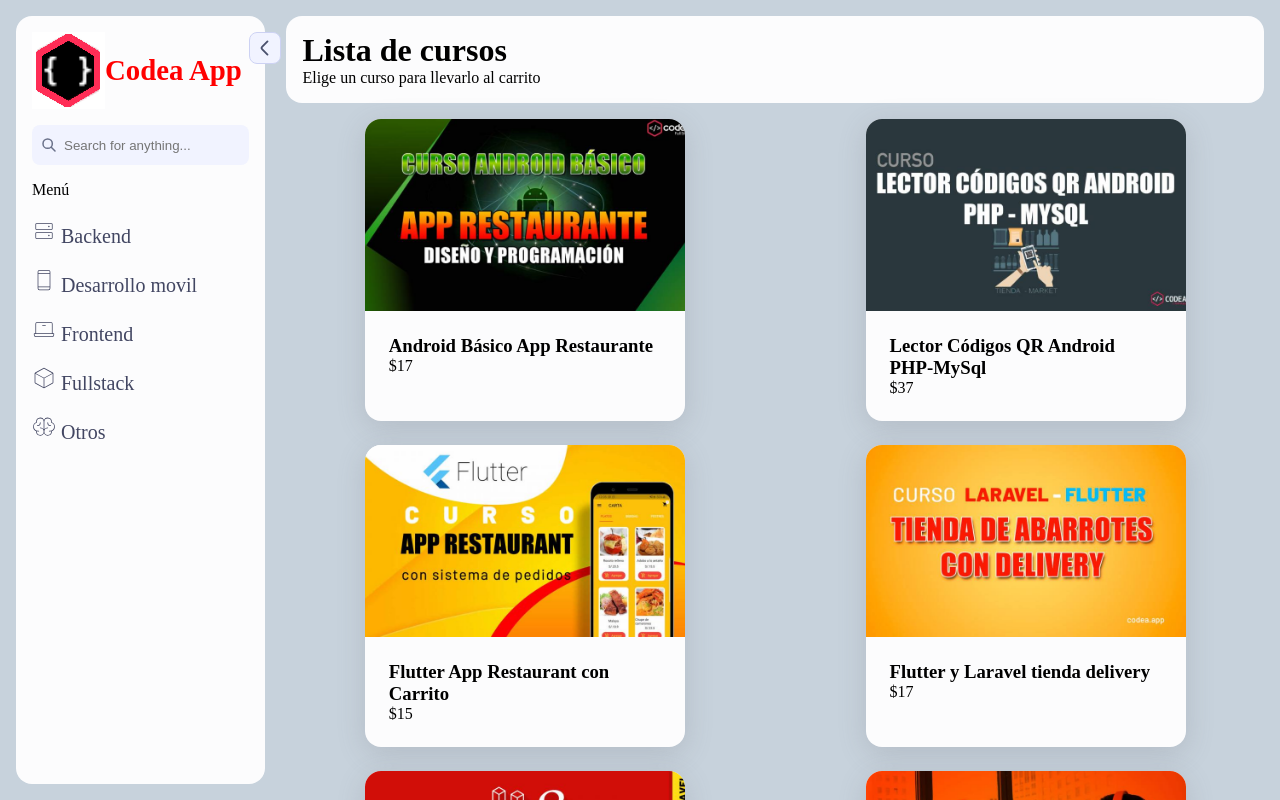
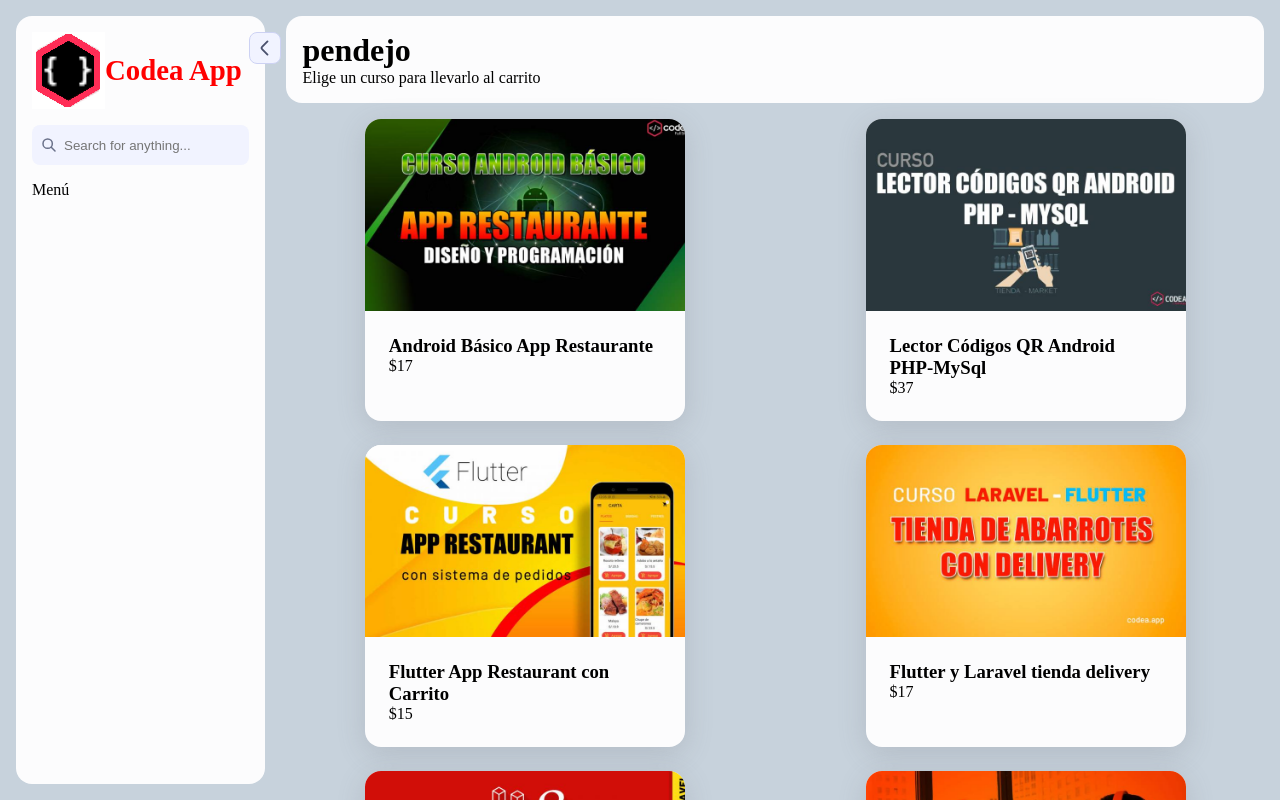
Before and after one commit to R0DRIG0dev/-react-carrito-de-compras, a React (Vite) app: page / in a window 1280 px wide. Shown: the top 800 px of the page. Built offline with nearby package versions, Linux system fonts and the light colour scheme.

Commit message:
punto de quiebre, apartir de aqui pruebas sigue al curso laravel, pero contexto planteara un funcionamiento diferente

```diff
--- a/src/componentes/BarraLateral.jsx
+++ b/src/componentes/BarraLateral.jsx
@@ -1,7 +1,8 @@
+// import useTienda from "../hooks/useTienda";
 import "./estilos/BarraLateral.css";
 
-function BarraLateral({efecto_colapsar}) {
-
+function BarraLateral(props) {
+  // const { listaAreas, manejadorClickArea } = useTienda();
   return (
     <nav className="sidebar">
       <div className="sidebar-top-wrapper">
@@ -9,7 +10,7 @@ function BarraLateral({efecto_colapsar}) {
           <img src="../public/logo.PNG" alt="logo" className="logo-small"/>
           <span className="hide"> Codea App </span>
         </a>
-        <div className="expand-btn" onClick={ efecto_colapsar }>
+        <div className="expand-btn" onClick={ props.efecto_colapsar }>
           <svg width="16" height="16" viewBox="0 0 16 16" fill="none" xmlns="http://www.w3.org/2000/svg">
           <path d="M6.00979 2.72L10.3565 7.06667C10.8698 7.58 10.8698 8.42 10.3565 8.93333L6.00979 13.28"
               stroke="#4A516D" strokeWidth="1.5" strokeMiterlimit="10" strokeLinecap="round" strokeLinejoin="round" />
@@ -27,47 +28,16 @@ function BarraLateral({efecto_colapsar}) {
 
       <div className="sidebar-links">
         <h2>Menú</h2>
-
-        <ul>
-          <li>
-            <a href="#">
-              <img src="../public/backend.svg" alt="logo"/>
-              <span className="hide"> Backend </span>
-            </a>
-          </li>
-        </ul>
-        <ul>
-          <li>
-            <a href="#">
-              <img src="../public/desarrollo_movil.svg" alt="logo"/>
-              <span className="hide"> Desarrollo movil </span>
-            </a>
-          </li>
-        </ul>
-        <ul>
-          <li>
-            <a href="#">
-              <img src="../public/frontend.svg" alt="logo"/>
-              <span className="hide"> Frontend </span>
-            </a>
-          </li>
-        </ul>
-        <ul>
-          <li>
-            <a href="#">
-              <img src="../public/fullstack.svg" alt="logo"/>
-              <span className="hide"> Fullstack </span>
-            </a>
-          </li>
-        </ul>
-        <ul>
-          <li>
-            <a href="#">
-              <img src="../public/otros.svg" alt="logo"/>
-              <span className="hide"> Otros </span>
-            </a>
-          </li>
-        </ul>
+          {/* <ul>
+            {listaAreas.map( area => (
+              <li key={area.icono}>
+                <a href="#" onClick={manejadorClickArea}>
+                  <img src={`../public/${area.icono}.svg`} alt="logo"/>
+                  <span className="hide"> {area.nombre} </span>
+                </a>
+              </li>
+            ))}
+          </ul> */}
       </div>
 
     </nav>
--- a/src/componentes/cabecera.jsx
+++ b/src/componentes/cabecera.jsx
@@ -1,9 +1,15 @@
+// import useTienda from "../hooks/useTienda";
+import {contextoTienda} from "../hooks/useTienda";//
+import { useContext } from "react"; //
 import "./estilos/Cabecera.css";
 
 export default function Cabecera (){
+  // const {areaSeleccionada} = useTienda();
+  const algoo = useContext(contextoTienda);//
   return (
     <header className="cabecera">
-      <h1> Lista de cursos </h1>
+      {/* <h1> {areaSeleccionada.nombre} </h1> */}
+      <h1> {algoo.name} </h1>{/* */}
       <p> Elige un curso para llevarlo al carrito </p>
     </header>
   )
--- a/src/componentes/estilos/BarraLateral.css
+++ b/src/componentes/estilos/BarraLateral.css
@@ -111,3 +111,13 @@ body.collapsed .hide {
 body.collapsed .logo-small {
   max-width: 3rem;
 }
+
+@media (max-width: 550px) {
+  .sidebar{ max-width: 50%; }
+  body.collapsed .sidebar { max-width: 20%; }
+}
+
+@media (min-width: 551px) and (max-width: 1250px) {
+  .sidebar{ max-width: 55%; }
+  body.collapsed .sidebar { max-width: 11.1%; }
+}
--- /dev/null
+++ b/src/contexto/ProveedorTienda.jsx
@@ -0,0 +1,20 @@
+import { createContext, useState } from "react";
+import { areas } from "../datos";
+
+const ContextoTienda = createContext();
+
+function ProveedorTienda ({children}){
+    const [ listaAreas, setListaCursos ] = useState(areas);
+    const [ areaSeleccionada, setAreaseleccionada ] = useState(areas[0]);
+    const manejadorClickArea = () => { console.log('hola') }
+    return (
+        <ContextoTienda.Provider
+            value={{ listaAreas,areaSeleccionada,manejadorClickArea }}
+        >
+            {children}
+        </ContextoTienda.Provider>
+    )
+}
+
+export {ProveedorTienda}
+export default ContextoTienda;
--- /dev/null
+++ b/src/hooks/useTienda.js
@@ -0,0 +1,17 @@
+// import { useContext } from "react";
+// import ContextoTienda from "../contexto/ProveedorTienda";
+
+// const useTienda = () => {
+//     return useContext(ContextoTienda);
+// }
+// // function useTienda(){
+// //     return useContext(ContextoTienda);
+// // }
+
+// export default useTienda;
+
+// ___________________________________________________
+
+import { createContext } from "react";
+
+export const contextoTienda = createContext(null);
--- a/src/main.jsx
+++ b/src/main.jsx
@@ -4,6 +4,10 @@ import './index.css'
 import { RouterProvider, createBrowserRouter } from 'react-router-dom'
 import Home from './paginas/Home'
 import Inicio from './vistas/Inicio'
+// import { ProveedorTienda } from './contexto/ProveedorTienda'
+import {contextoTienda} from "./hooks/useTienda";//
+
+const algo = { id:'12', name: "pendejo"}//
 
 const enrutador = createBrowserRouter([
   {
@@ -17,6 +21,10 @@ const enrutador = createBrowserRouter([
 
 ReactDOM.createRoot(document.getElementById('root')).render(
   <Reactcodea.StrictMode>
-    <RouterProvider router={enrutador} />
+    {/* <ProveedorTienda> */}
+    <contextoTienda.Provider value={ algo }>{/* */}
+      <RouterProvider router={enrutador} />
+    </contextoTienda.Provider>{/* */}
+    {/* </ProveedorTienda> */}
   </Reactcodea.StrictMode>,
 )
--- a/src/paginas/Home.jsx
+++ b/src/paginas/Home.jsx
@@ -15,8 +15,8 @@ export default function Home (){
 
     return(
         <div className="flex-general">
-            <div className = {`contenedoBarraLateral ${colapsar ? 'contenedoColapsado' : ''}`}>
-                <div className= {`efectoPonerDialog ${colapsar ? 'efectoQuitarDialog' : ''}`}>
+            <div className = {`${colapsar ? 'contenedoColapsado' : 'contenedoBarraLateral'}`}>
+                <div className= {`${colapsar ? '' : 'efectoPonerDialog'}`}>
                     <BarraLateral efecto_colapsar={efecto_colapsar}/>
                 </div>
             </div>
--- a/src/paginas/estilos.css
+++ b/src/paginas/estilos.css
@@ -20,11 +20,19 @@ main{
     .contenedoColapsado {
         flex: 1;
     }
-    .sidebar{
-        max-width: 50% !important;
+    .efectoPonerDialog{
+        position: fixed;
+        top: 0;
+        right: 0;
+        bottom: 0;
+        left: 0;
+        background: rgba(0,0,0,0.8);
     }
-    body.collapsed .sidebar {
-        max-width: 20% !important;
+}
+
+@media (min-width: 551px) and (max-width: 1250px) {
+    .contenedoColapsado {
+        flex: 0.5;
     }
     .efectoPonerDialog {
         position: fixed;
@@ -34,40 +42,4 @@ main{
         left: 0;
         background: rgba(0,0,0,0.8);
     }
-    .efectoQuitarDialog {
-        position: fixed;
-        top: 0;
-        right: 80%;
-        bottom: 0;
-        left: 0;
-        background: transparent;
-    }
 }
-
-@media (min-width: 551px) and (max-width: 1250px) {
-    .contenedoColapsado {
-        flex: 0.5;
-    }
-    .sidebar{
-        max-width: 55% !important;
-    }
-    body.collapsed .sidebar {
-        max-width: 11.1% !important;
-    }
-    .efectoPonerDialog {
-        position: fixed;
-        top: 0;
-        right: 0;
-        bottom: 0;
-        left: 0;
-        background: rgba(0,0,0,0.8);
-    }
-    .efectoQuitarDialog {
-        position: fixed;
-        top: 0;
-        right: 88.9%;
-        bottom: 0;
-        left: 0;
-        background: transparent;
-    }
-}
```
